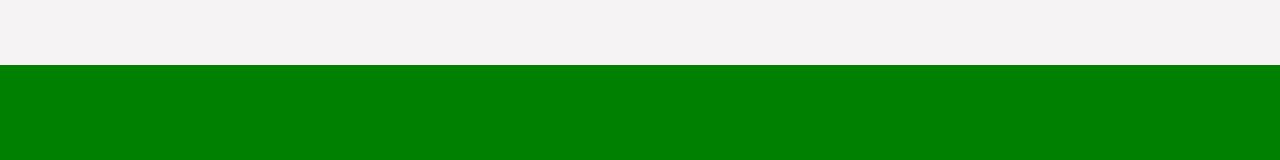
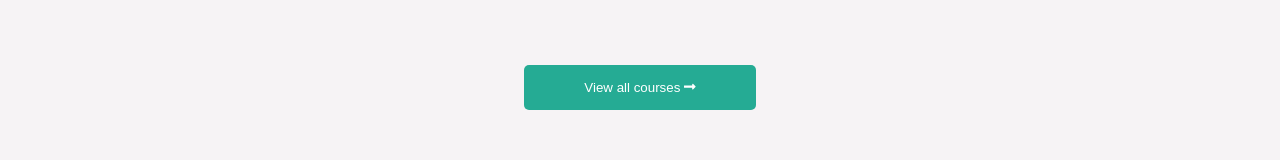
Before and after one commit to GianlucaBenassi/proj-html-vuejs, a Vue app: page / in a window 1280 px wide. Shown: the part 1739-1899 px from the top of the page. Built offline with nearby package versions, Linux system fonts and the light colour scheme.

Commit message:
Courses button

```diff
--- a/src/components/sections/Courses.vue
+++ b/src/components/sections/Courses.vue
@@ -2,13 +2,20 @@
     <section class="section-bg-grey">
         <div class="container py-5">
 
+            <!-- title -->
             <h3 class="sub-title text-center">Stimulated to learn?</h3>
             <h2 class="mt-2 mb-5 medium-title text-center">Featured Online Courses</h2>
 
+            <!-- cards -->
             <div class="row row-cols-2 g-5">
                 <div class="col" v-for="(course, index) in courses" :key="index">
                     <CourseCard :courseInfo="course"/>
                 </div>
+            </div>
+
+            <!-- button -->
+            <div class="text-center my-5">
+                <button class="btn-green">View all courses <i class="fas fa-long-arrow-alt-right"></i></button>
             </div>
 
         </div>
```
